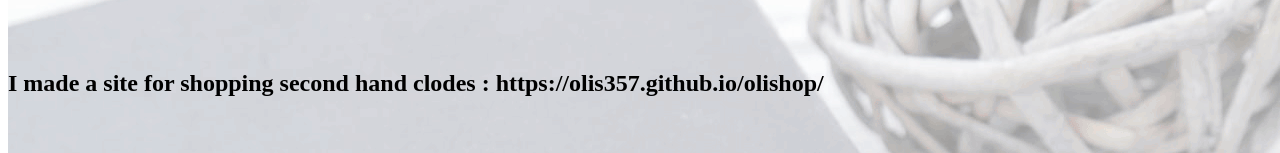
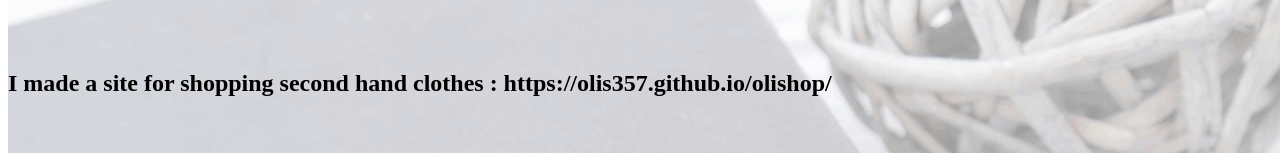
Before and after one commit to SneTd/portfoliost, a plain HTML site: page gallery.html in a window 1280 px wide. Shown: the part 163-316 px from the top of the page. Drawn offline with Linux system fonts and the light colour scheme; files that its build step writes are made by us from their sources.

Commit message:
Update gallery.html

```diff
--- a/gallery.html
+++ b/gallery.html
@@ -41,7 +41,7 @@ a:active {
 	  <p>&nbsp;</p>
 <p>&nbsp;</p>
     <p>&nbsp;</p>
-<h2 class="new2">I made a site for shopping second hand clodes : https://olis357.github.io/olishop/</h2>
+<h2 class="new2">I made a site for shopping second hand clothes : https://olis357.github.io/olishop/</h2>
     <p>&nbsp;</p>
 
     <p><a href="fl eu.html"><img src="images/vvvfff.gif" width="427" height="325" class="slikegall" /></a><a href="diabet.html"><img src="images/DIZAJN-ZA-AMBALAZU-ZA-VITALIS.gif" width="427" height="325" class="slikegall" /></a><a href="dicsount.html"><img src="images/SNIZENJE-ZA-WEB-SLIDER.gif" width="427" height="325" class="slikegall" /></a>
```
